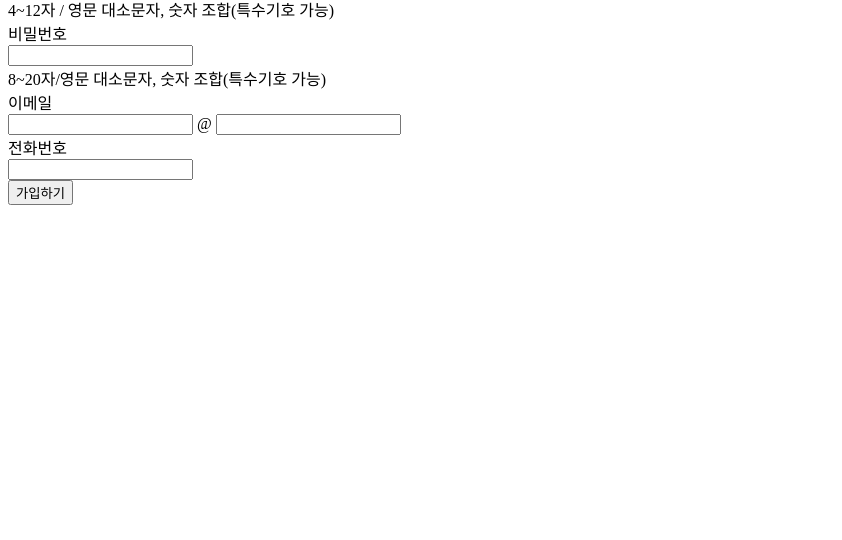
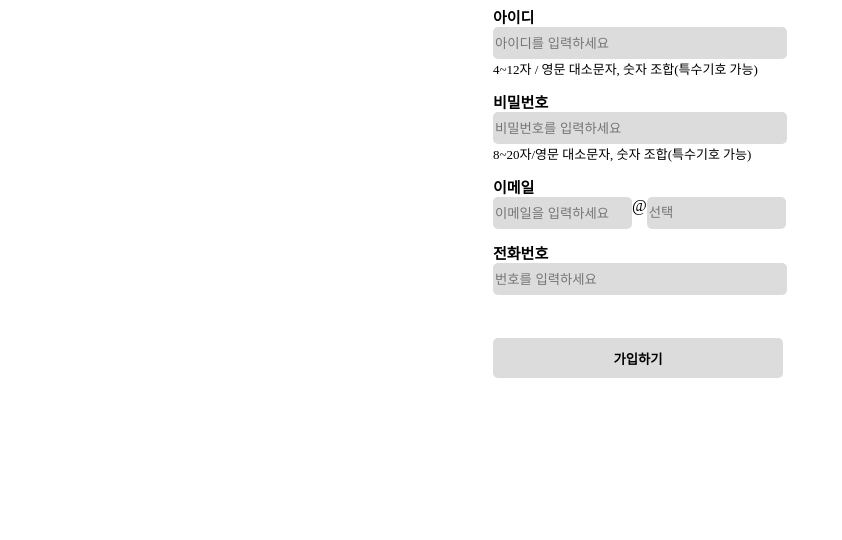
Before and after one commit to tealight03/Weekly_Music, a website: page html/signup.html in a window 1280 px wide. Shown: the part 260-800 px from the top of the page, without its empty margins (0-842 px from the left). Drawn offline with Linux system fonts and the light colour scheme.

Commit message:
signup 디자인

```diff
--- /dev/null
+++ b/css/signup.css
@@ -0,0 +1,67 @@
+body{
+    display: grid;
+    grid-template-columns: 100%;
+    place-items: center;
+}
+
+.wrapper{
+    width:300px;
+    padding:25px 30px;
+}
+
+header{
+    display: grid;
+    place-content: center;
+}
+
+section{
+    display: grid;
+    place-content: center;
+    padding-top: 20px;
+    padding-bottom: 20px;
+}
+
+#name{
+    font-size: 15px;
+    font-weight: 1000;
+}
+
+#inputdefault{
+    width: 290px;
+    height: 30px;
+    border-radius: 5px;
+    border: 0px;
+    background-color: rgb(220, 220, 220);
+}
+
+#inputdefault-email{
+    width: 135px;
+    height: 30px;
+    border-radius: 5px;
+    border: 0px;
+    background-color: rgb(220, 220, 220);
+}
+
+#email-form{
+    display: flex;
+}
+
+#ex{
+    font-size: 13px;
+}
+
+.form-group{
+    margin-top: 13px;
+    margin-bottom: 13px;
+}
+
+button{
+    width: 290px;
+    height: 40px;
+    border-radius: 5px;
+    border: 0px;
+    background-color: rgb(220, 220, 220);
+    font-weight: 1000;
+    margin-top: 30px;
+    margin-bottom: 30px;
+}
--- a/html/signup.html
+++ b/html/signup.html
@@ -4,8 +4,11 @@
     <meta charset="UTF-8">
     <meta name="viewport" content="width=device-width, initial-scale=1.0">
     <title>signup</title>
+
+    <link rel="stylesheet" href="../css/signup.css">
 </head>
 <body>
+    <div class="wrapper">
         <header>
             <img src="../images/WeeklyMusic-logo1.png" alt="site's logo" onclick="location.href='/'">
         </header>
@@ -13,48 +16,49 @@
             <form>
                 <div class="form-group">
                     <div>
-                    <label for="id">아이디</label>
+                        <label id="name">아이디</label>
                     </div>
-                <input class="form-control" id="inputdefault" type="text">
+                    <input class="form-control" id="inputdefault" type="text" placeholder="아이디를 입력하세요">
                     <div>
-                    <label for="id">4~12자 / 영문 대소문자, 숫자 조합(특수기호 가능)</label>
+                        <label id="ex">4~12자 / 영문 대소문자, 숫자 조합(특수기호 가능)</label>
                     </div>
                 </div>
                 <div class="form-group">
                     <div>
-                    <label for="password">비밀번호</label>
+                        <label id="name">비밀번호</label>
                     </div>
-                <input class="form-control" id="inputdefault" type="text">
+                    <input class="form-control" id="inputdefault" type="text" placeholder="비밀번호를 입력하세요">
                     <div>
-                    <label for="id">8~20자/영문 대소문자, 숫자 조합(특수기호 가능)</label>
+                        <label id="ex">8~20자/영문 대소문자, 숫자 조합(특수기호 가능)</label>
                     </div>
                 </div>
                 <div class="form-group">
                     <div>
-                    <label for="password">이메일</label>
+                        <label id="name">이메일</label>
                     </div>
-                <input class="form-control" id="inputdefault" type="text">
-                @
-                <input type="text" list="domain">
+                    <div id="email-form">
+                        <input class="form-control" id="inputdefault-email" type="text" placeholder="이메일을 입력하세요">
+                        <span>@</span>
+                        <input id="inputdefault-email" type="text" list="domain" placeholder="선택">
                             <datalist id="domain">
                                 <option value="naver.com"></option>
                                 <option value="gamil.com"></option>
                             </datalist>
                     </div>
+                </div>
                 <div class="form-group">
                     <div>
-                    <label for="password">전화번호</label>
+                        <label id="name">전화번호</label>
                     </div>
-                <input class="form-control" id="inputdefault" type="text">
+                    <input class="form-control" id="inputdefault" type="text" placeholder="번호를 입력하세요">
                 </div>
                 <div>
-                <a href="../html/login.html">
                     <button>
                         <span>가입하기</span>
                     </button>
-                </a>
                 </div>
             </form>
         </section>
+    </div>
 </body>
 </html>
```
Lines whose indentation alone changed are shown as unchanged.
